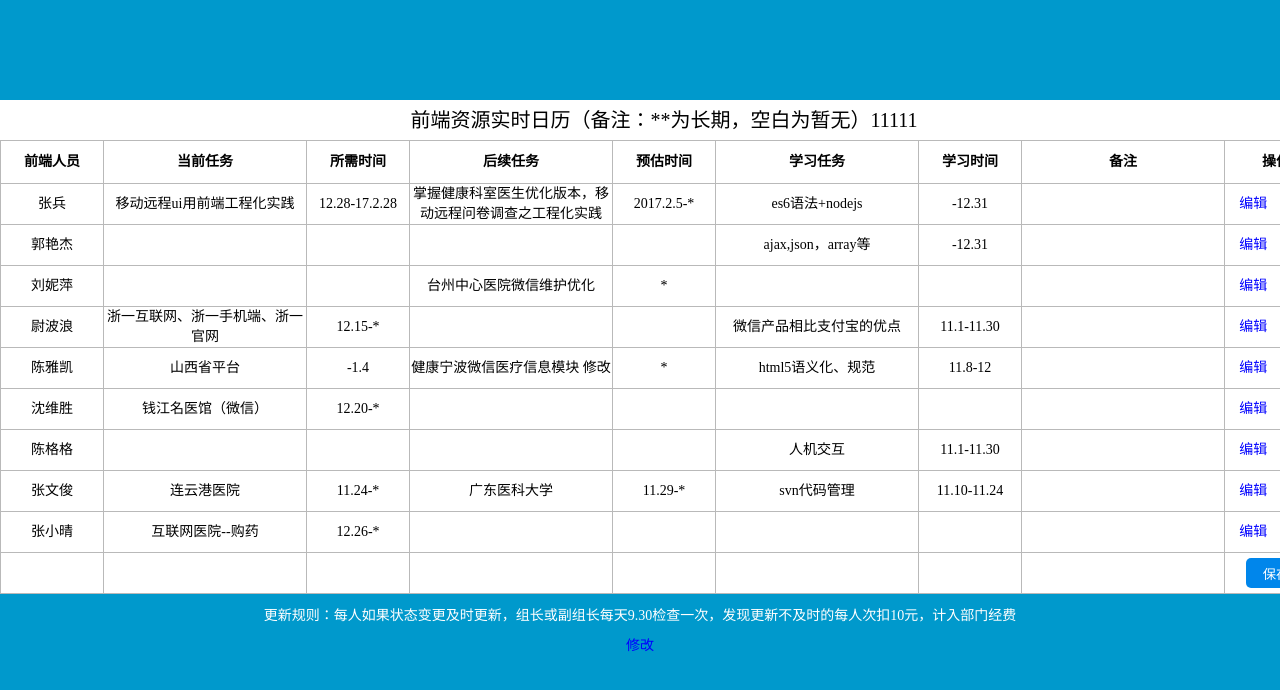
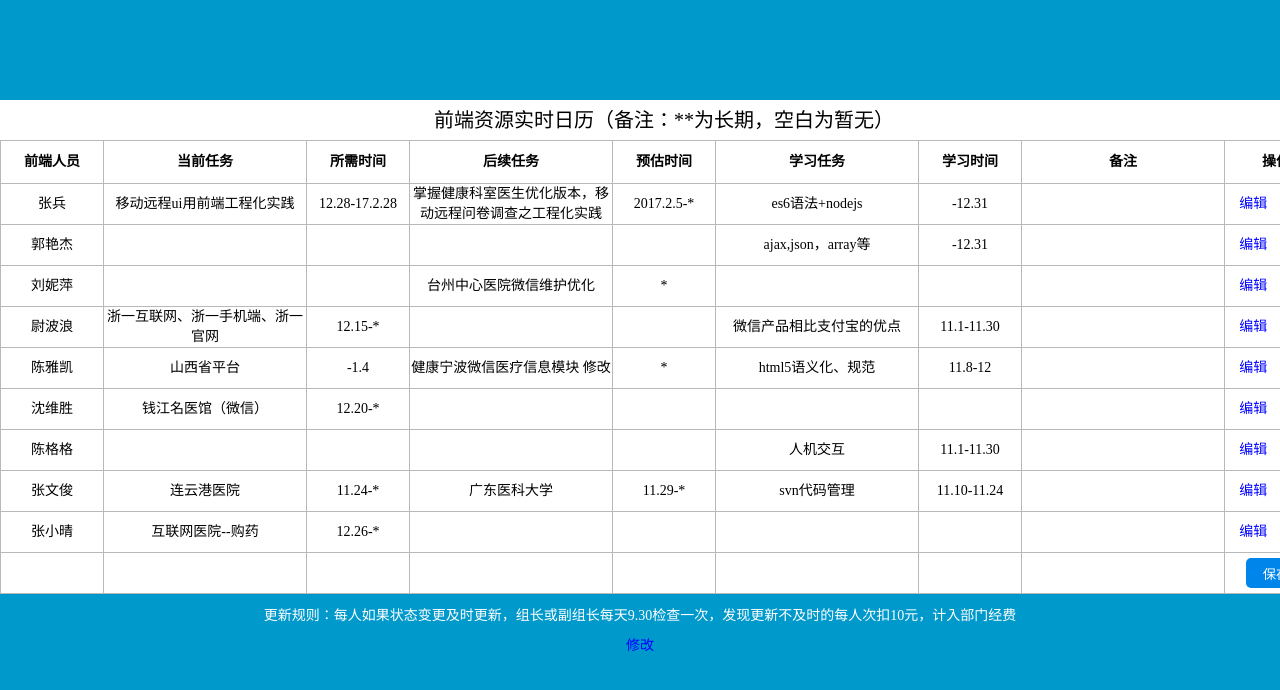
Before and after one commit to 18806787211/calendar, a plain HTML site: page index.html in a window 1280 px wide. Shown: the top 690 px of the page. Drawn offline with Linux system fonts and the light colour scheme.

Commit message:
Update index.html

```diff
--- a/index.html
+++ b/index.html
@@ -9,7 +9,7 @@
 	<body>
 		<div class="app">
 			<table class="table">
-				<caption>前端资源实时日历（备注：**为长期，空白为暂无）11111</caption>
+				<caption>前端资源实时日历（备注：**为长期，空白为暂无）</caption>
 				<thead>
 					<tr><th>前端人员</th><th class="projectName">当前任务</th><th>所需时间</th><th class="prOldName">后续任务</th><th>预估时间</th><th class="beizhu">学习任务</th><th>学习时间</th><th class="beizhu">备注</th><th>操作</th></tr>
 				</thead>
```
